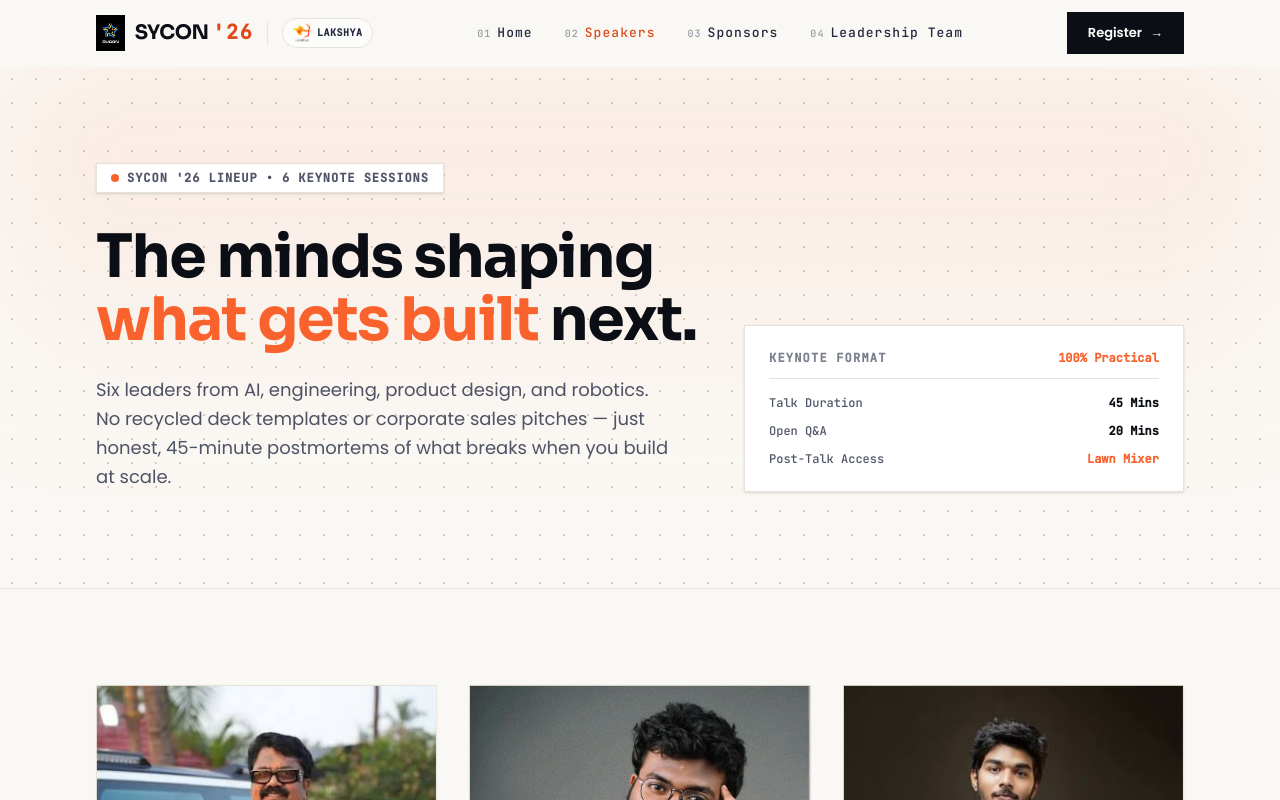
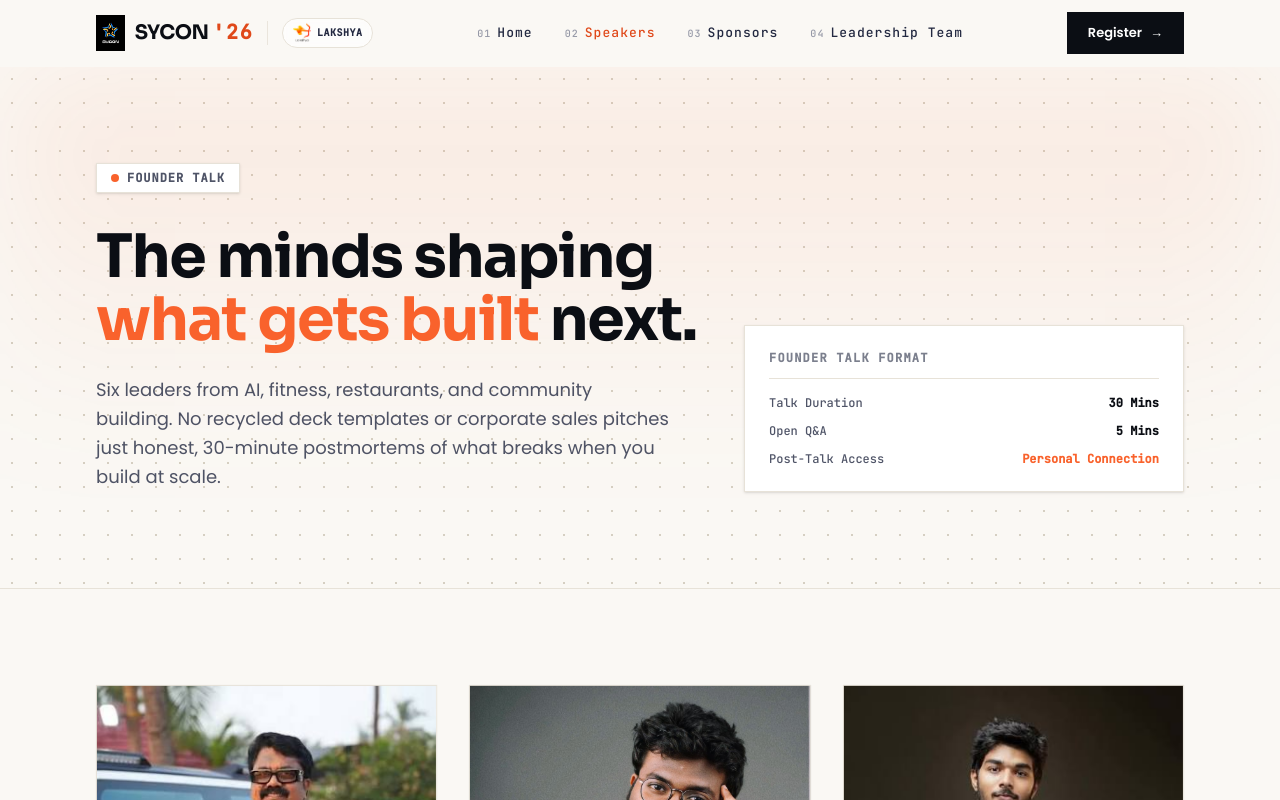
Before and after one commit to lakshya-tech-ssn/Sycon_Web_1, a React (Vite) app: page /speakers in a window 1280 px wide. Shown: the top 800 px of the page. Built offline with nearby package versions, Linux system fonts and the light colour scheme.

Commit message:
speakers

```diff
--- a/src/pages/Speakers.jsx
+++ b/src/pages/Speakers.jsx
@@ -15,7 +15,7 @@ export default function Speakers() {
           <div className="inline-flex items-center gap-2 border border-line bg-white px-3.5 py-1.5 shadow-sm">
             <span className="h-2 w-2 rounded-full bg-accent-500 animate-pulse" />
             <span className="kicker text-xs uppercase font-semibold text-navy-700/80">
-              SYCON '26 Lineup • 6 Keynote Sessions
+              Founder Talk
             </span>
           </div>
 
@@ -27,7 +27,7 @@ export default function Speakers() {
                 <span className="text-accent-500">what gets built</span> next.
               </h1>
               <p className="mt-6 max-w-xl text-base sm:text-lg leading-relaxed text-navy-700/80">
-                Six leaders from AI, engineering, product design, and robotics. No recycled deck templates or corporate sales pitches — just honest, 45-minute postmortems of what breaks when you build at scale.
+                Six leaders from AI, fitness, restaurants, and community building. No recycled deck templates or corporate sales pitches just honest, 30-minute postmortems of what breaks when you build at scale.
               </p>
             </div>
 
@@ -35,24 +35,24 @@ export default function Speakers() {
             <div className="border border-line bg-white p-6 shadow-sm">
               <div className="flex items-center justify-between border-b border-line pb-3">
                 <span className="font-mono text-xs uppercase font-bold tracking-widest text-navy-700/60">
-                  Keynote Format
+                  Founder Talk Format
                 </span>
                 <span className="font-mono text-xs font-bold text-accent-500">
-                  100% Practical
+
                 </span>
               </div>
               <div className="mt-4 space-y-3 font-mono text-xs text-navy-700/80">
                 <div className="flex items-center justify-between">
                   <span>Talk Duration</span>
-                  <span className="font-bold text-ink">45 Mins</span>
+                  <span className="font-bold text-ink">30 Mins</span>
                 </div>
                 <div className="flex items-center justify-between">
                   <span>Open Q&A</span>
-                  <span className="font-bold text-ink">20 Mins</span>
+                  <span className="font-bold text-ink">5 Mins</span>
                 </div>
                 <div className="flex items-center justify-between">
                   <span>Post-Talk Access</span>
-                  <span className="font-bold text-accent-500">Lawn Mixer</span>
+                  <span className="font-bold text-accent-500">Personal Connection</span>
                 </div>
               </div>
             </div>
```
